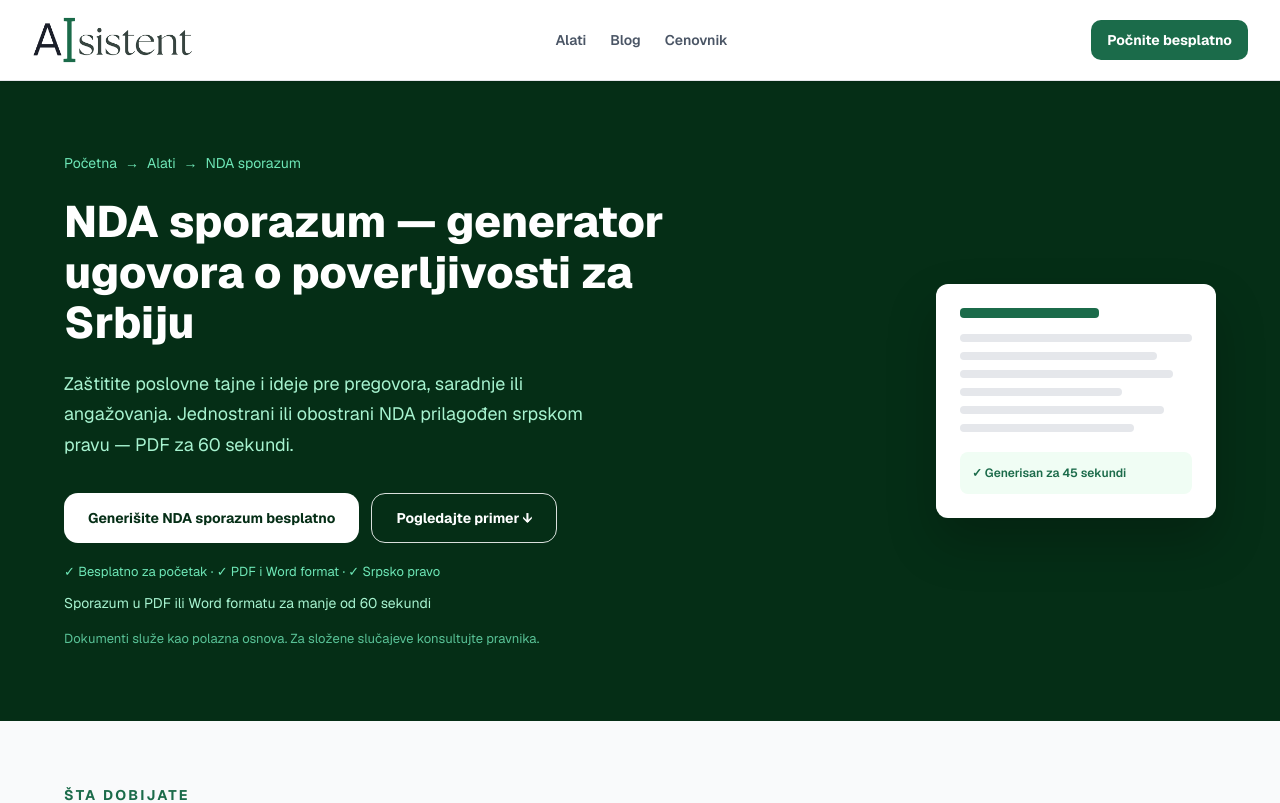
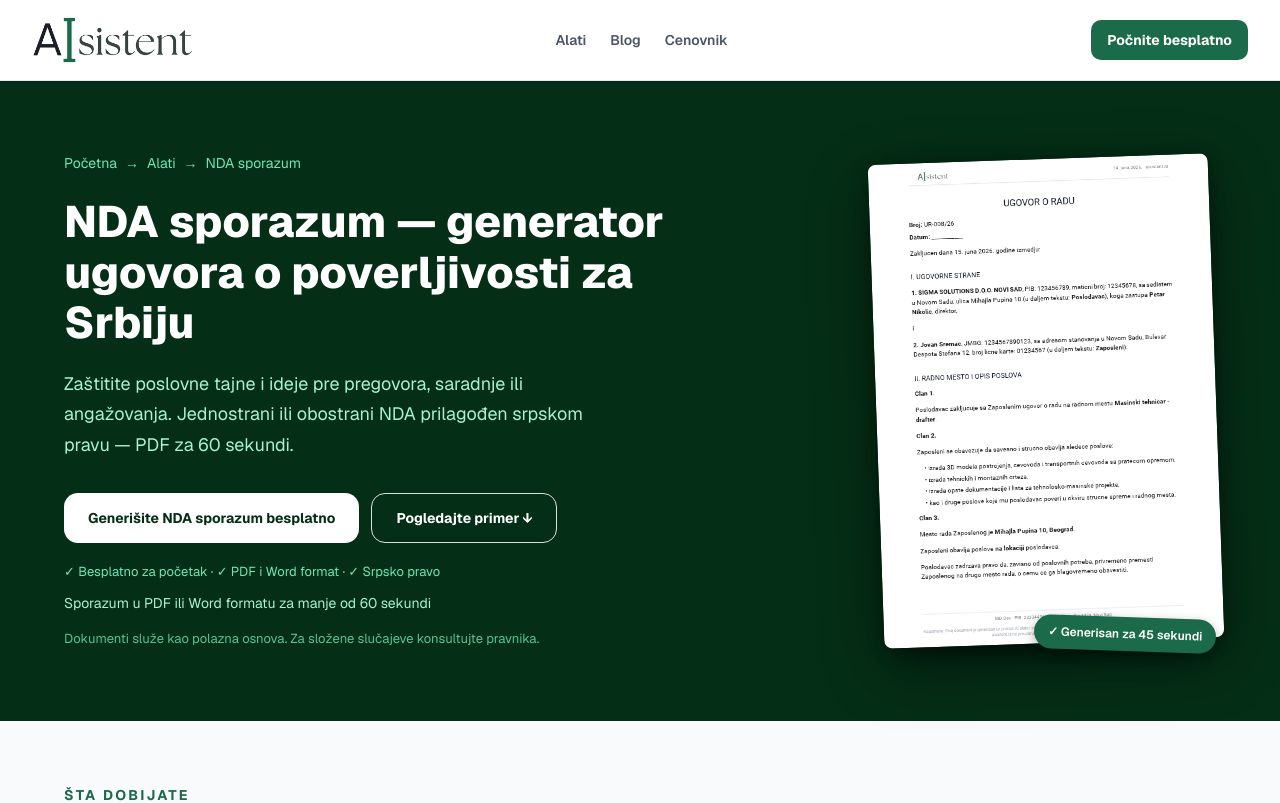
Before and after one commit to dambus/aisistent, a Next.js app: page /nda in a window 1280 px wide. Shown: the top 803 px of the page. Built offline with nearby package versions, Linux system fonts and the light colour scheme.

Commit message:
feat: hero document preview — pravi screenshot umesto mocka

```diff
--- a/components/landing/ToolLandingPage.tsx
+++ b/components/landing/ToolLandingPage.tsx
@@ -316,44 +316,53 @@ export function ToolLandingPage({
             <div className="tool-doc-preview">
               <div
                 style={{
-                  backgroundColor: 'white',
-                  borderRadius: '12px',
-                  padding: '24px',
-                  maxWidth: '280px',
-                  width: '100%',
-                  boxShadow: '0 24px 50px rgba(0,0,0,0.22)',
+                  position: 'relative',
+                  display: 'flex',
+                  justifyContent: 'center',
+                  alignItems: 'center',
                 }}
               >
                 <div
                   style={{
-                    height: '10px',
-                    backgroundColor: PRIMARY,
-                    borderRadius: '4px',
-                    marginBottom: '16px',
-                    width: '60%',
+                    position: 'absolute',
+                    bottom: '-12px',
+                    left: '50%',
+                    transform: 'translateX(-50%)',
+                    width: '85%',
+                    height: '100%',
+                    backgroundColor: 'rgba(0,0,0,0.3)',
+                    borderRadius: '8px',
+                    filter: 'blur(12px)',
+                    zIndex: 0,
                   }}
                 />
-                {['100%', '85%', '92%', '70%', '88%', '75%'].map((width, index) => (
-                  <div
-                    key={index}
-                    style={{
-                      height: '8px',
-                      backgroundColor: '#e5e7eb',
-                      borderRadius: '4px',
-                      marginBottom: '10px',
-                      width,
-                    }}
-                  />
-                ))}
+                <img
+                  src="/images/document-preview.png"
+                  alt="Primer generisanog dokumenta"
+                  style={{
+                    position: 'relative',
+                    zIndex: 1,
+                    width: '100%',
+                    maxWidth: '340px',
+                    borderRadius: '8px',
+                    transform: 'rotate(-2deg)',
+                    boxShadow: '0 20px 60px rgba(0,0,0,0.4), 0 4px 16px rgba(0,0,0,0.3)',
+                  }}
+                />
                 <div
                   style={{
-                    marginTop: '20px',
-                    padding: '12px',
-                    backgroundColor: '#f0fdf4',
-                    borderRadius: '8px',
+                    position: 'absolute',
+                    bottom: '-8px',
+                    right: '0px',
+                    zIndex: 2,
+                    backgroundColor: '#1B6B4A',
+                    color: 'white',
+                    padding: '8px 14px',
+                    borderRadius: '20px',
                     fontSize: '12px',
-                    color: PRIMARY,
                     fontWeight: 600,
+                    boxShadow: '0 4px 12px rgba(0,0,0,0.3)',
+                    transform: 'rotate(2deg)',
                   }}
                 >
                   ✓ Generisan za 45 sekundi
```
